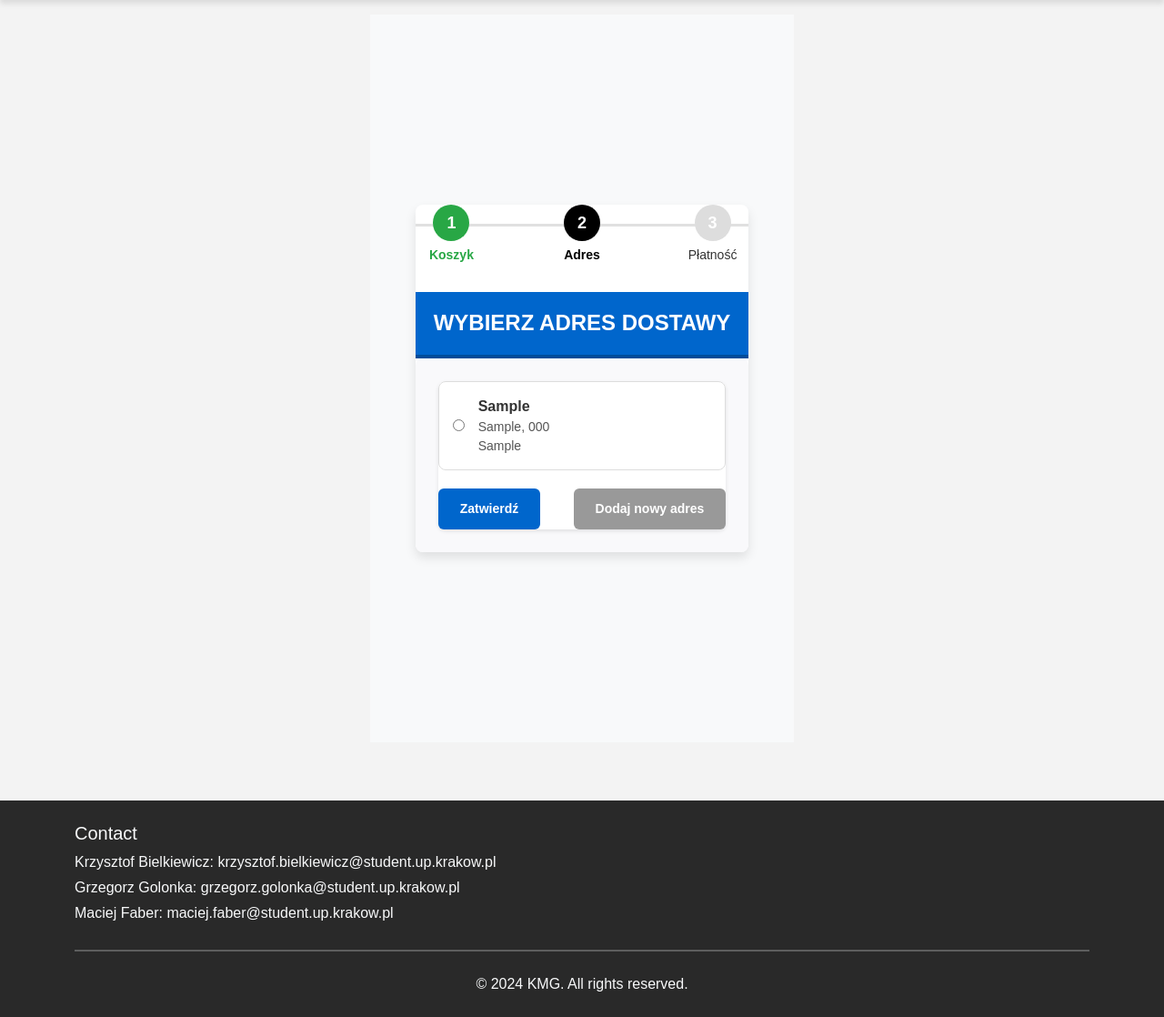
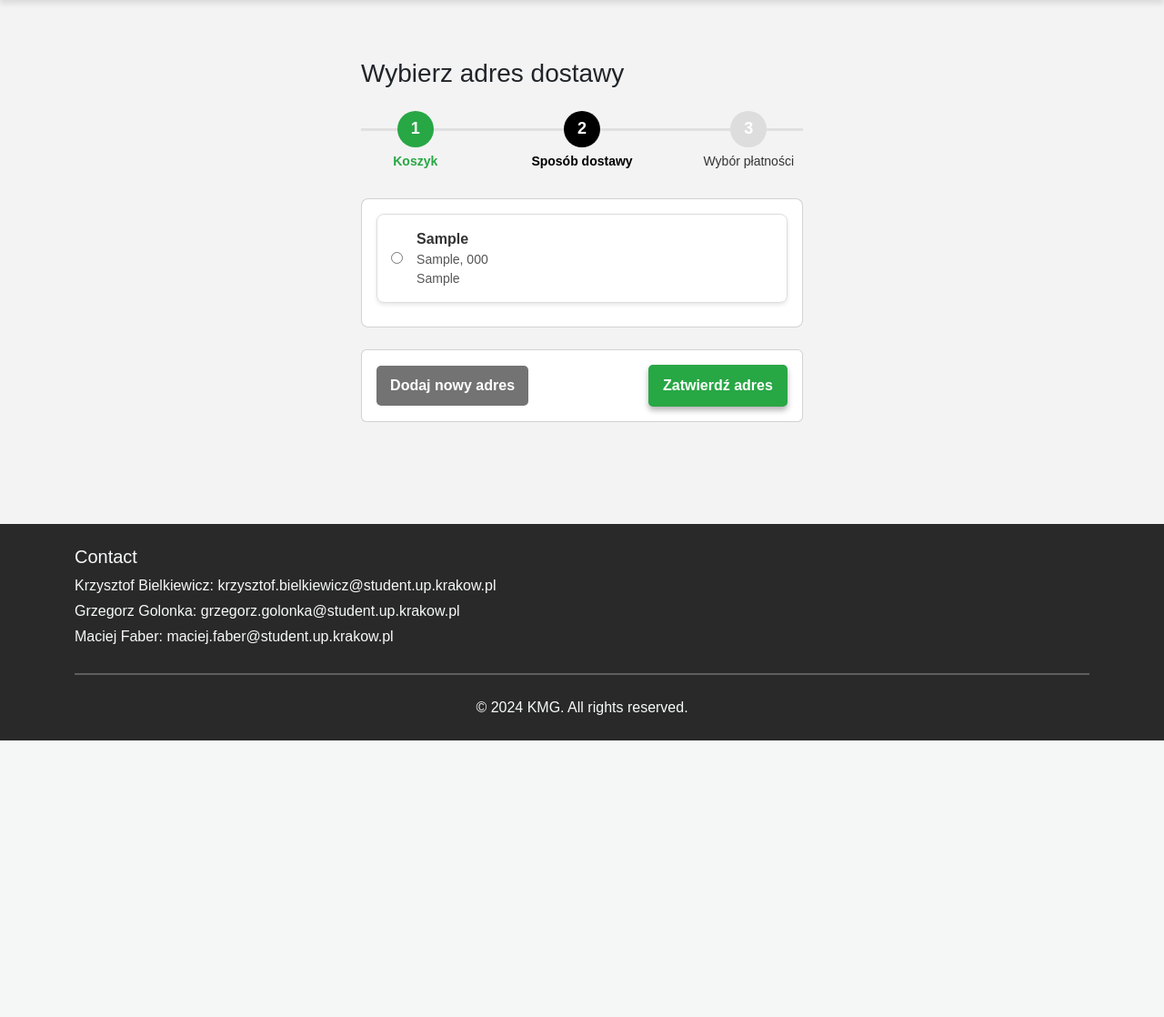
Before and after one commit to kr1s6/EngineerProject, a Django app: page /address-selection/ in a window 1280 px wide. Shown: the part 62-1180 px from the top of the page at 91% size. After the commit the page ends 876 px from the top, so only its background shows below. Run offline with Django 5.2, Linux system fonts and the light colour scheme; a user stored in the database is signed in; tables that the repository leaves empty hold one stand-in row (values such as "Sample post"); some libraries are stand-ins or nearby versions.

Commit message:
addres selection front

```diff
--- a/webStore/static/css/cart.css
+++ b/webStore/static/css/cart.css
@@ -176,6 +176,12 @@
     width: 100%;
 }
 
+#address-selection {
+    .progress-steps::before {
+        top: 29%;
+    }
+}
+
 .progress-steps::before {
     content: '';
     position: absolute;
@@ -273,7 +279,7 @@
     }
 
     .progress-steps::before {
-        top: 23%;
+        top: 23% !important;
     }
 
     /*-------------------------------*/
--- a/webStore/static/css/cart_forms_styles.css
+++ b/webStore/static/css/cart_forms_styles.css
@@ -79,13 +79,12 @@
 }
 
 .form-button {
-    padding: 12px 24px;
-    font-size: 14px;
+    border: 1px solid #000000;
+    padding: 10px 15px;
+    border-radius: 5px;
     font-weight: bold;
-    border-radius: 6px;
-    text-align: center;
-    cursor: pointer;
-    transition: background-color 0.3s ease, transform 0.2s ease;
+    background-color: #f8f9fa;
+    color: #000000;
 }
 
 .form-button-submit {
@@ -100,14 +99,13 @@
 }
 
 .form-button-secondary {
-    background-color: #999;
+    background-color: #737373;
     color: #ffffff;
     border: none;
 }
 
 .form-button-secondary:hover {
-    background-color: #666;
-    transform: translateY(-2px);
+    background-color: #000000;
 }
 
 .address-card {
--- a/webStore/templates/cart/address_selection.html
+++ b/webStore/templates/cart/address_selection.html
@@ -1,38 +1,42 @@
 {% extends 'base.html' %}
 
-{% block title %}Wybierz adres dostawy{% endblock %}
+{% block title %}Adres dostawy{% endblock %}
 
 {% block content %}
-    <div class="form-container">
-        <div class="form-wrapper">
-            <!-- Sekcja kroków -->
+    <section class="h-100" id="address-selection">
+        <div class="container h-100 py-5">
+            <div class="row d-flex justify-content-center align-items-center h-100">
+                <div class="col-10" style="margin-inline: 100px">
+
+                    <div class="d-flex justify-content-between align-items-center mb-4">
+                        <h3 class="fw-normal mb-0">Wybierz adres dostawy</h3>
+                    </div>
                     <div class="progress-container">
                         <ul class="progress-steps">
                             <li class="step completed">
-                        <div class="circle">1</div>
-                        <div class="label">Koszyk</div>
+                                <span class="circle">1</span>
+                                <span class="label">Koszyk</span>
                             </li>
                             <li class="step active">
-                        <div class="circle">2</div>
-                        <div class="label">Adres</div>
+                                <span class="circle">2</span>
+                                <span class="label">Sposób dostawy</span>
                             </li>
                             <li class="step">
-                        <div class="circle">3</div>
-                        <div class="label">Płatność</div>
+                                <span class="circle">3</span>
+                                <span class="label">Wybór płatności</span>
                             </li>
                         </ul>
                     </div>
 
                     <!-- Wybór adresu -->
-            <div class="form-header">
-                <h2 class="form-title">Wybierz adres dostawy</h2>
-            </div>
-            <div class="form-body">
+                    <div class="card rounded-3 mb-4">
+                        <div class="card-body">
                             <form method="post">
                                 {% csrf_token %}
                                 {% for address in addresses %}
                                     <label class="address-card">
-                            <input type="radio" name="selected_address" value="{{ address.id }}" class="form-radio">
+                                        <input type="radio" name="selected_address" value="{{ address.id }}"
+                                               class="form-radio">
                                         <div class="address-details">
                                             <p><strong>{{ address.street }}</strong></p>
                                             <p>{{ address.city }}, {{ address.postal_code }}</p>
@@ -40,12 +44,20 @@
                                         </div>
                                     </label>
                                 {% endfor %}
-                    <div class="form-actions">
-                        <button type="submit" class="form-button form-button-submit">Zatwierdź</button>
-                        <a href="{% url 'add_address' %}" class="form-button form-button-secondary">Dodaj nowy adres</a>
-                    </div>
                             </form>
                         </div>
                     </div>
+                    {# START OF BUTTONS SECTION #}
+                    <div class="card">
+                        <div class="card-body d-flex justify-content-between align-items-center">
+                            <a href="{% url 'add_address' %}" class="form-button form-button-secondary">Dodaj
+                                nowy adres</a>
+                            <button type="submit" class="btn proceed-button">Zatwierdź adres</button>
                         </div>
+                    </div>
+                    {# END OF BUTTONS SECTION #}
+                </div>
+            </div>
+        </div>
+    </section>
 {% endblock %}
--- a/webStore/templates/cart/cart.html
+++ b/webStore/templates/cart/cart.html
@@ -23,7 +23,7 @@
                             </li>
                             <li class="step">
                                 <span class="circle">2</span>
-                                <span class="label">Sposób dostawy</span>
+                                <span class="label">Adres dostawy</span>
                             </li>
                             <li class="step">
                                 <span class="circle">3</span>
@@ -31,6 +31,8 @@
                             </li>
                         </ul>
                     </div>
+
+
                     {% if cart_items %}
                         {% for item in cart_items %}
                             <div class="card rounded-3 mb-4">
```
Lines whose indentation alone changed are shown as unchanged.
